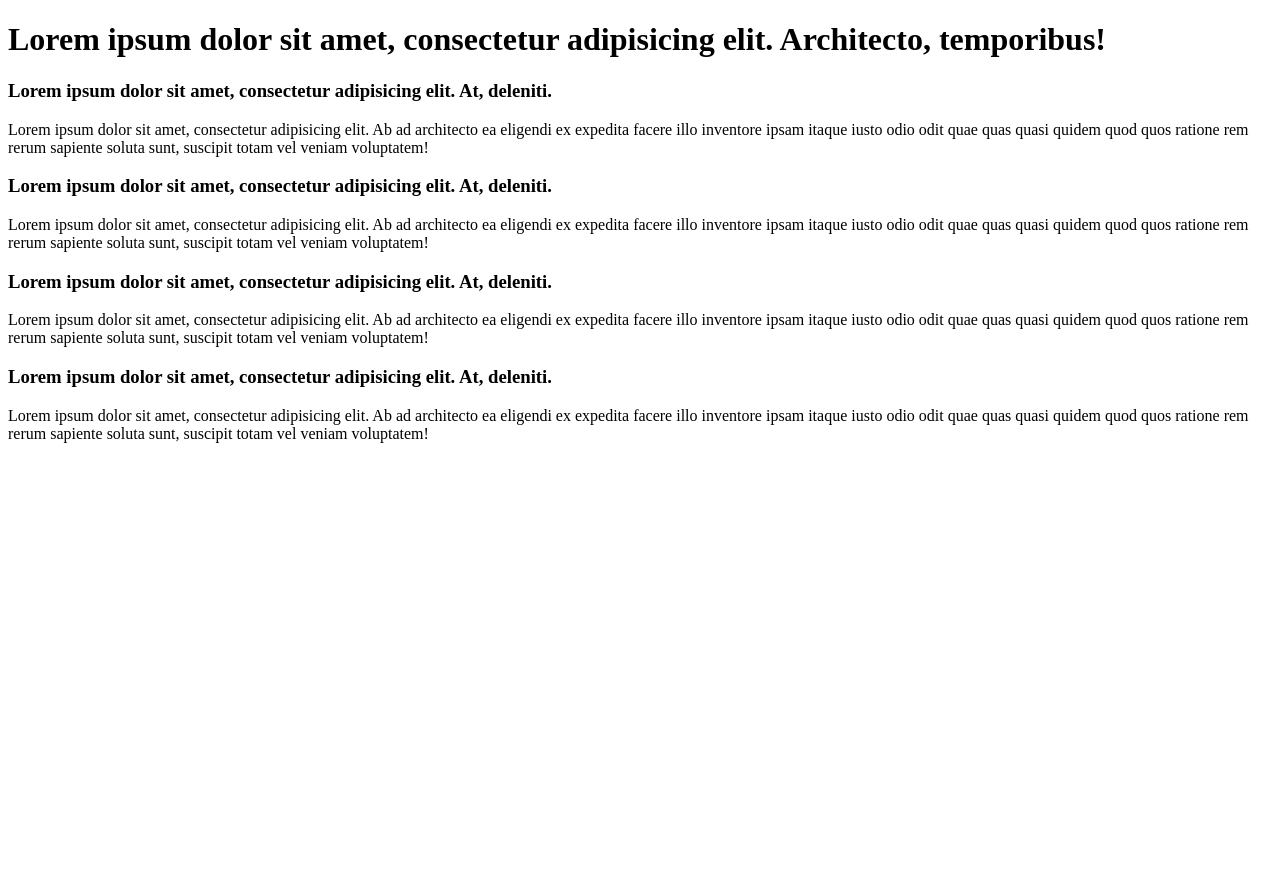
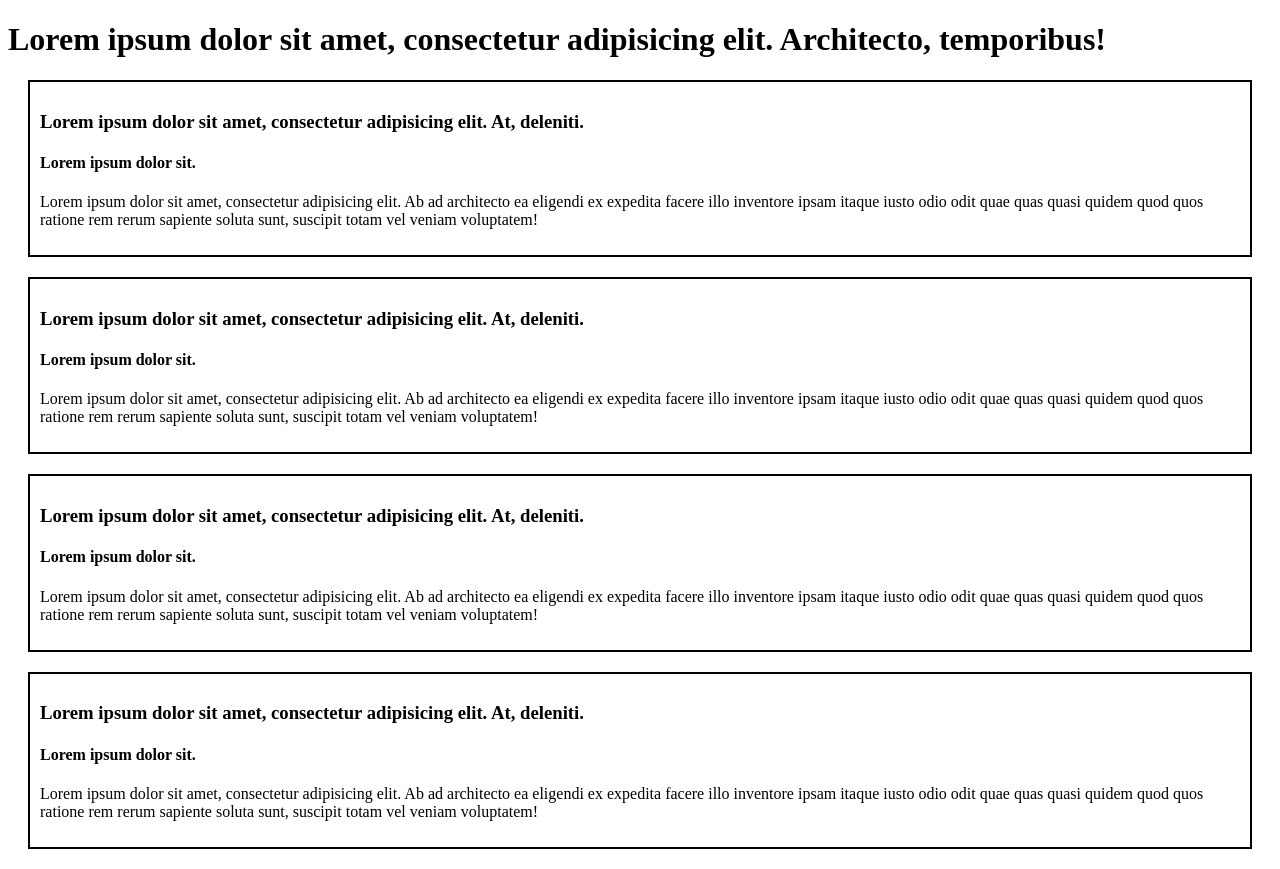
Before and after one commit to Vasy12/fe_html_tag, a plain HTML site: page index.html in a window 1280 px wide. Before the commit the page ends 800 px from the top, so only its background shows below. Drawn offline with Linux system fonts and the light colour scheme.

Commit message:
Add <hgroup> tag example

```diff
--- a/index.html
+++ b/index.html
@@ -13,26 +13,39 @@
 </h1>
 <section>
     <h2 class="hidden-heading">Features</h2>
+
     <article>
-        <h3>Lorem ipsum dolor sit amet, consectetur adipisicing elit. At, deleniti.</h3>
+        <hgroup>
+            <h3>Lorem ipsum dolor sit amet, consectetur adipisicing elit. At, deleniti.</h3>
+            <h4>Lorem ipsum dolor sit.</h4>
+        </hgroup>
         <p>Lorem ipsum dolor sit amet, consectetur adipisicing elit. Ab ad architecto ea eligendi ex expedita facere
            illo inventore ipsam itaque iusto odio odit quae quas quasi quidem quod quos ratione rem rerum sapiente
            soluta sunt, suscipit totam vel veniam voluptatem!</p>
     </article>
     <article>
-        <h3>Lorem ipsum dolor sit amet, consectetur adipisicing elit. At, deleniti.</h3>
+        <hgroup>
+            <h3>Lorem ipsum dolor sit amet, consectetur adipisicing elit. At, deleniti.</h3>
+            <h4>Lorem ipsum dolor sit.</h4>
+        </hgroup>
         <p>Lorem ipsum dolor sit amet, consectetur adipisicing elit. Ab ad architecto ea eligendi ex expedita facere
            illo inventore ipsam itaque iusto odio odit quae quas quasi quidem quod quos ratione rem rerum sapiente
            soluta sunt, suscipit totam vel veniam voluptatem!</p>
     </article>
     <article>
-        <h3>Lorem ipsum dolor sit amet, consectetur adipisicing elit. At, deleniti.</h3>
+        <hgroup>
+            <h3>Lorem ipsum dolor sit amet, consectetur adipisicing elit. At, deleniti.</h3>
+            <h4>Lorem ipsum dolor sit.</h4>
+        </hgroup>
         <p>Lorem ipsum dolor sit amet, consectetur adipisicing elit. Ab ad architecto ea eligendi ex expedita facere
            illo inventore ipsam itaque iusto odio odit quae quas quasi quidem quod quos ratione rem rerum sapiente
            soluta sunt, suscipit totam vel veniam voluptatem!</p>
     </article>
     <article>
-        <h3>Lorem ipsum dolor sit amet, consectetur adipisicing elit. At, deleniti.</h3>
+        <hgroup>
+            <h3>Lorem ipsum dolor sit amet, consectetur adipisicing elit. At, deleniti.</h3>
+            <h4>Lorem ipsum dolor sit.</h4>
+        </hgroup>
         <p>Lorem ipsum dolor sit amet, consectetur adipisicing elit. Ab ad architecto ea eligendi ex expedita facere
            illo inventore ipsam itaque iusto odio odit quae quas quasi quidem quod quos ratione rem rerum sapiente
            soluta sunt, suscipit totam vel veniam voluptatem!</p>
--- a/styles.css
+++ b/styles.css
@@ -11,3 +11,9 @@
     margin: 0 !important;
     clip: rect(1px, 1px, 1px, 1px);
 }
+
+article {
+    margin: 20px;
+    padding: 10px;
+    border: 2px solid;
+}
```
